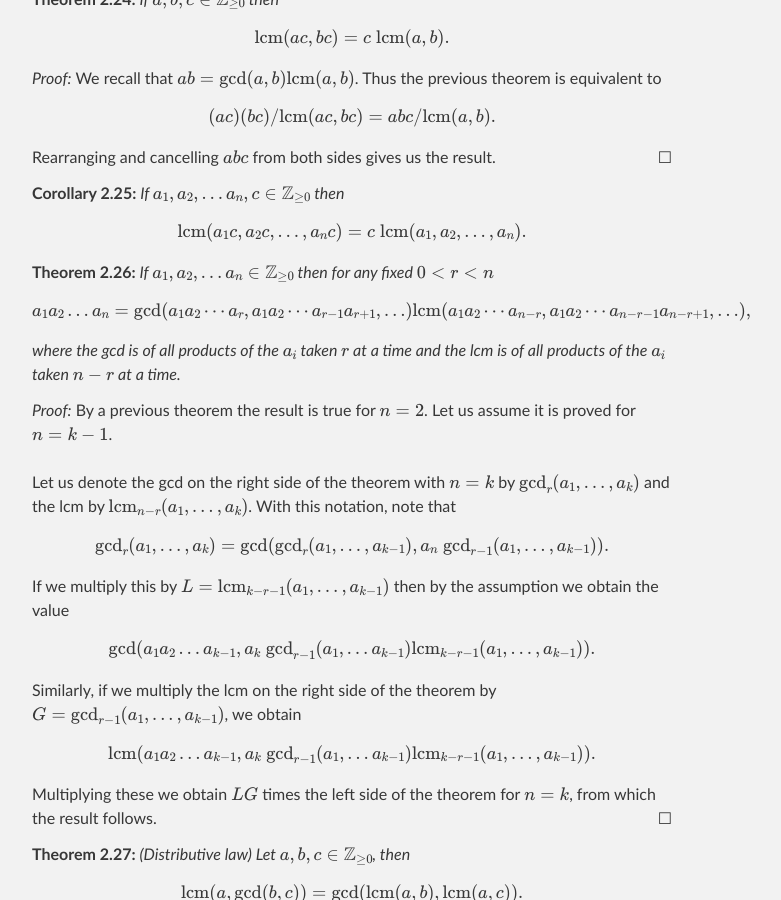
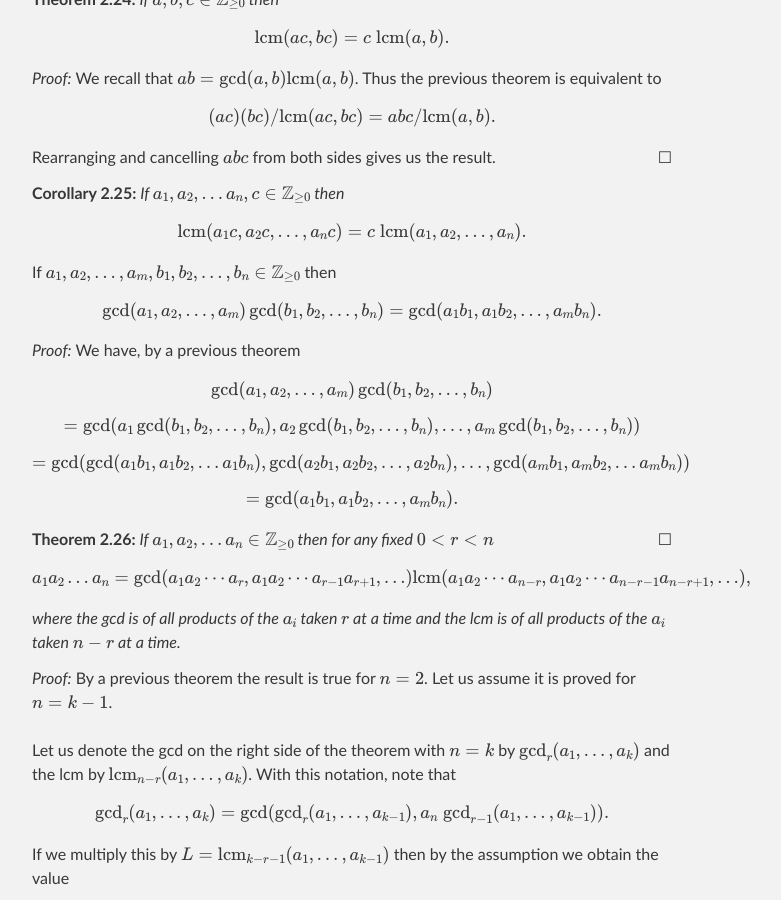
Before and after one commit to wbhart/SimpleMath, a Jekyll site: the page built from test.html, in a window 1280 px wide and 900 px high, scrolled down 7806 px. Shown: the whole window, without its empty margins (288-1069 px from the left). Built offline with Jekyll 4.4.1, drawn with Linux system fonts in a browser that asks for light colours; formulas are drawn with MathJax 3.

Commit message:
Update test.html

```diff
--- a/test.html
+++ b/test.html
@@ -392,6 +392,16 @@ Rearranging and cancelling $abc$ from both sides gives us the result.
 $$\lcm(a_1c, a_2c, \ldots, a_nc) = c\;\lcm(a_1, a_2, \ldots, a_n).$$
 </corollary>
 
+<therorem> If $a_1, a_2, \ldots, a_m, b_1, b_2, \ldots, b_n \in \Z_{\geq 0}$ then
+$$\gcd(a_1, a_2, \ldots, a_m)\gcd(b_1, b_2, \ldots, b_n) = \gcd(a_1b_1, a_1b_2, \ldots, a_mb_n).$$
+</therorem>
+
+<proof> We have, by a previous theorem
+$$\gcd(a_1, a_2, \ldots, a_m)\gcd(b_1, b_2, \ldots, b_n)$$
+$$= \gcd(a_1\gcd(b_1, b_2, \ldots, b_n), a_2\gcd(b_1, b_2, \ldots, b_n), \ldots, a_m\gcd(b_1, b_2, \ldots, b_n))$$
+$$= \gcd(\gcd(a_1b_1, a_1b_2, \ldots a_1b_n), \gcd(a_2b_1, a_2b_2, \ldots, a_2b_n), \ldots, \gcd(a_mb_1, a_mb_2, \ldots
+a_mb_n))$$ $$= \gcd(a_1b_1, a_1b_2, \ldots, a_mb_n).$$
+</proof>
 <theorem> If $a_1, a_2, \ldots a_n \in \Z_{\geq 0}$ then for any fixed $0 < r < n$
 $$a_1a_2\ldots a_n = \gcd(a_1a_2\cdots a_r, a_1a_2\cdots a_{r-1}a_{r+1}, \ldots)
 \lcm(a_1a_2\cdots a_{n-r}, a_1a_2\cdots a_{n-r-1}a_{n-r+1}, \ldots),$$
```
